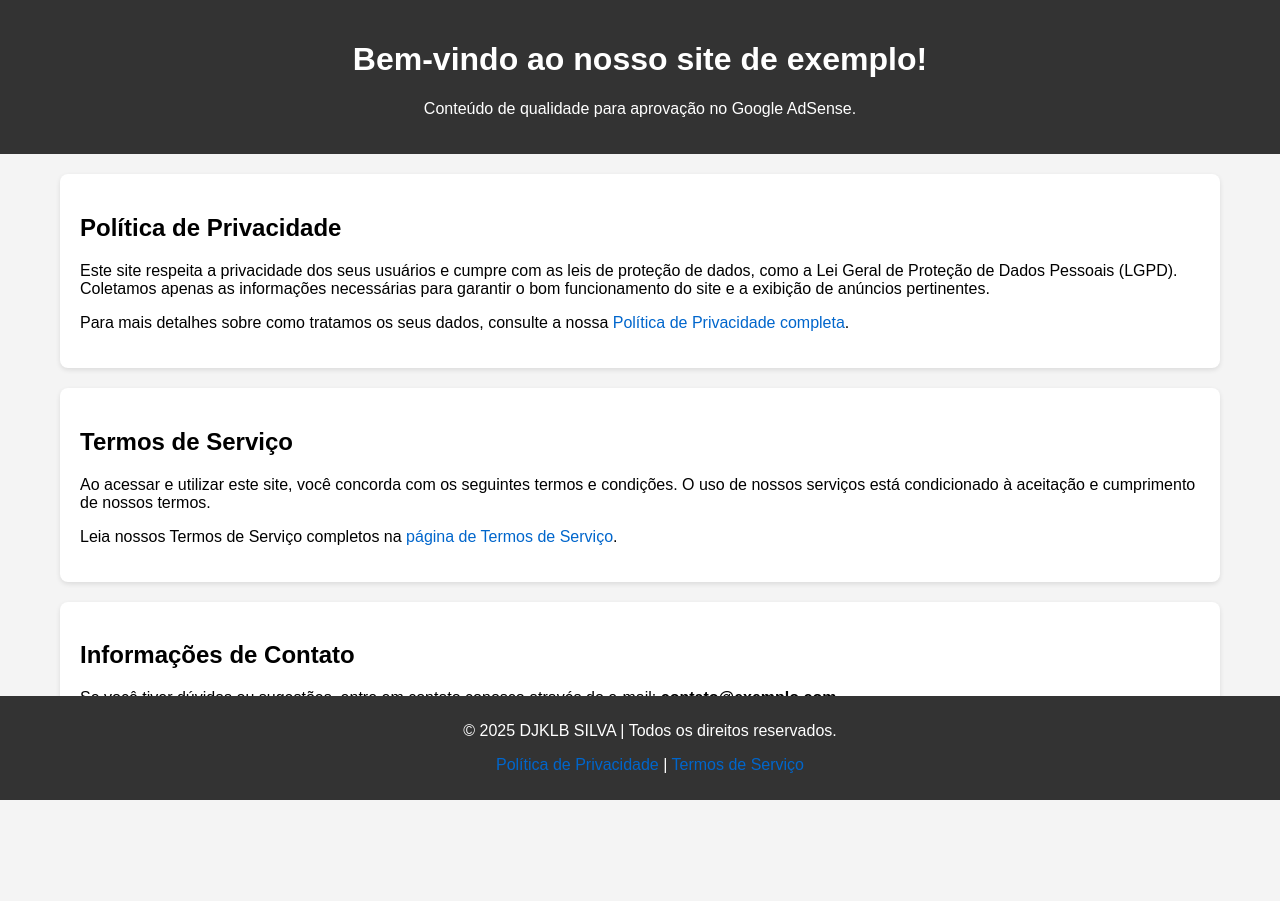
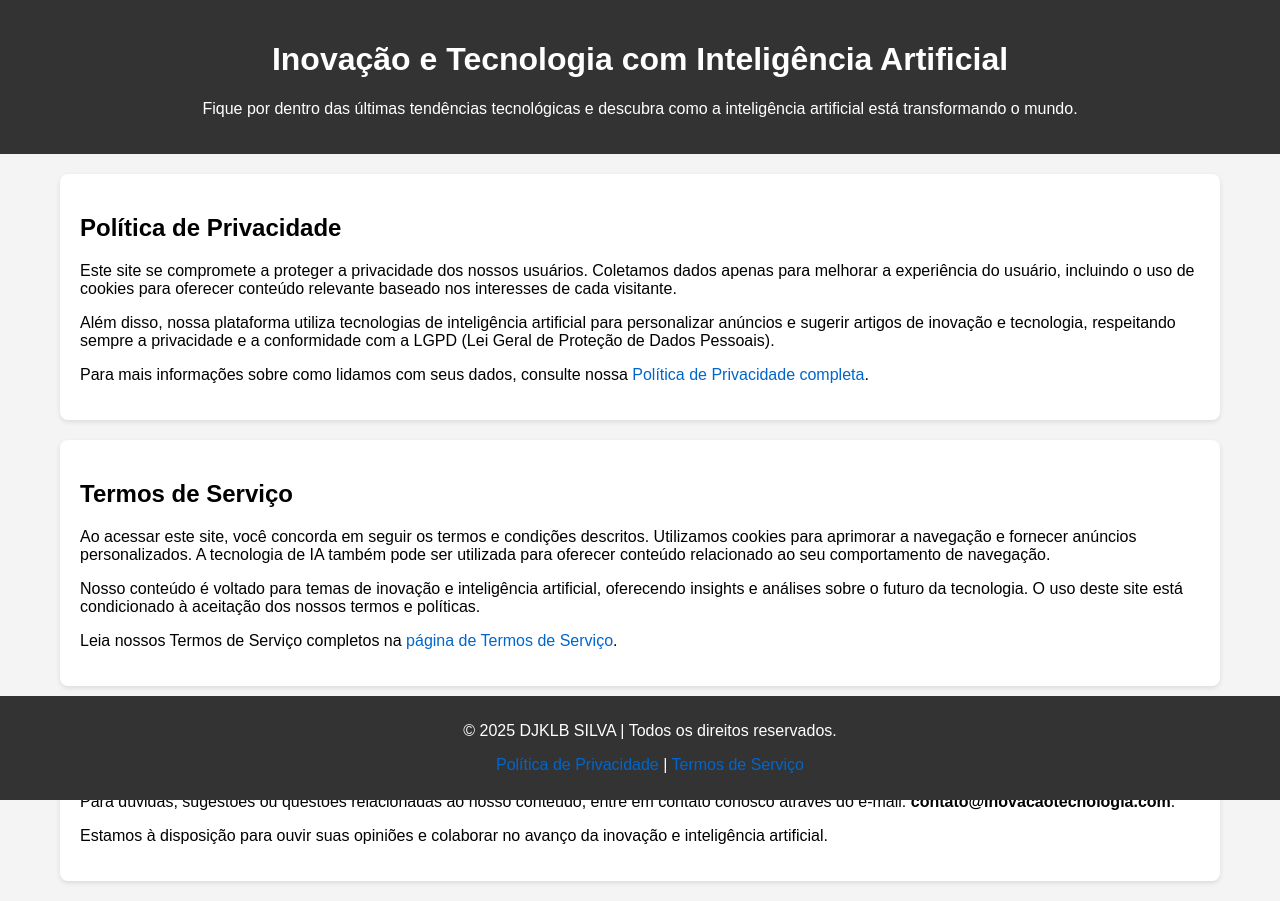
Before and after one commit to novafusionmaster/novafusionmaster.github.io, a plain HTML site: page index.html in a window 1280 px wide. Before the commit the page ends 800 px from the top, so only its background shows below. Drawn offline with Linux system fonts and the light colour scheme.

Commit message:
Update index.html

```diff
--- a/index.html
+++ b/index.html
@@ -4,15 +4,15 @@
     <meta charset="UTF-8">
     <meta name="viewport" content="width=device-width, initial-scale=1.0">
     <meta name="robots" content="index, follow">
-    <meta name="description" content="Exemplo de site com conteúdo relevante para aprovação no Google AdSense, com política de privacidade e termos de serviço completos.">
-    <meta name="keywords" content="anúncios, monetização, Google AdSense, conteúdo, web">
+    <meta name="description" content="Site dedicado a inovação e tecnologia com foco em inteligência artificial, oferecendo conteúdo de qualidade e relevante para quem busca entender as últimas tendências tecnológicas.">
+    <meta name="keywords" content="inteligência artificial, inovação, tecnologia, IA, tendências tecnológicas, futuro da tecnologia">
     <meta name="author" content="DJKLB SILVA">
-    <title>Exemplo de Site para Revisão AdSense</title>
+    <title>Inovação e Tecnologia - Inteligência Artificial</title>
 
     <!-- Favicon -->
     <link rel="icon" href="favicon.ico" type="image/x-icon">
 
-    <!-- CSS Estilo -->
+    <!-- Estilo CSS -->
     <style>
         body {
             font-family: Arial, sans-serif;
@@ -59,29 +59,32 @@
 <body>
 
     <header>
-        <h1>Bem-vindo ao nosso site de exemplo!</h1>
-        <p>Conteúdo de qualidade para aprovação no Google AdSense.</p>
+        <h1>Inovação e Tecnologia com Inteligência Artificial</h1>
+        <p>Fique por dentro das últimas tendências tecnológicas e descubra como a inteligência artificial está transformando o mundo.</p>
     </header>
 
     <div class="content-container">
         <!-- Seção Política de Privacidade -->
         <section id="privacy-policy">
             <h2>Política de Privacidade</h2>
-            <p>Este site respeita a privacidade dos seus usuários e cumpre com as leis de proteção de dados, como a Lei Geral de Proteção de Dados Pessoais (LGPD). Coletamos apenas as informações necessárias para garantir o bom funcionamento do site e a exibição de anúncios pertinentes.</p>
-            <p>Para mais detalhes sobre como tratamos os seus dados, consulte a nossa <a href="privacy-policy.html">Política de Privacidade completa</a>.</p>
+            <p>Este site se compromete a proteger a privacidade dos nossos usuários. Coletamos dados apenas para melhorar a experiência do usuário, incluindo o uso de cookies para oferecer conteúdo relevante baseado nos interesses de cada visitante.</p>
+            <p>Além disso, nossa plataforma utiliza tecnologias de inteligência artificial para personalizar anúncios e sugerir artigos de inovação e tecnologia, respeitando sempre a privacidade e a conformidade com a LGPD (Lei Geral de Proteção de Dados Pessoais).</p>
+            <p>Para mais informações sobre como lidamos com seus dados, consulte nossa <a href="privacy-policy.html">Política de Privacidade completa</a>.</p>
         </section>
 
         <!-- Seção Termos de Serviço -->
         <section id="terms-of-service">
             <h2>Termos de Serviço</h2>
-            <p>Ao acessar e utilizar este site, você concorda com os seguintes termos e condições. O uso de nossos serviços está condicionado à aceitação e cumprimento de nossos termos.</p>
+            <p>Ao acessar este site, você concorda em seguir os termos e condições descritos. Utilizamos cookies para aprimorar a navegação e fornecer anúncios personalizados. A tecnologia de IA também pode ser utilizada para oferecer conteúdo relacionado ao seu comportamento de navegação.</p>
+            <p>Nosso conteúdo é voltado para temas de inovação e inteligência artificial, oferecendo insights e análises sobre o futuro da tecnologia. O uso deste site está condicionado à aceitação dos nossos termos e políticas.</p>
             <p>Leia nossos Termos de Serviço completos na <a href="terms-of-service.html">página de Termos de Serviço</a>.</p>
         </section>
 
         <!-- Seção de Informações de Contato -->
         <section id="contact-info">
             <h2>Informações de Contato</h2>
-            <p>Se você tiver dúvidas ou sugestões, entre em contato conosco através do e-mail: <strong>contato@exemplo.com</strong>.</p>
+            <p>Para dúvidas, sugestões ou questões relacionadas ao nosso conteúdo, entre em contato conosco através do e-mail: <strong>contato@inovacaotecnologia.com</strong>.</p>
+            <p>Estamos à disposição para ouvir suas opiniões e colaborar no avanço da inovação e inteligência artificial.</p>
         </section>
     </div>
 
```
